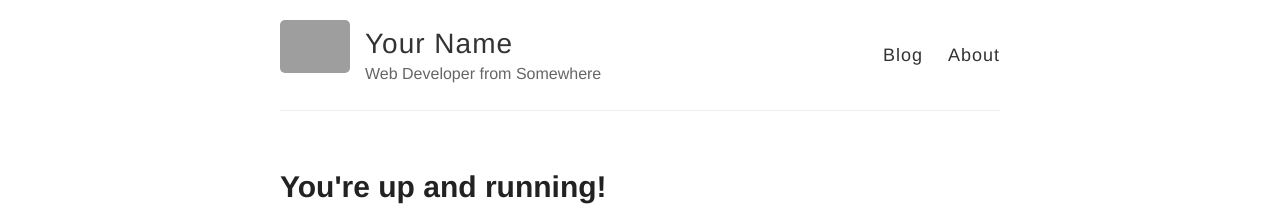
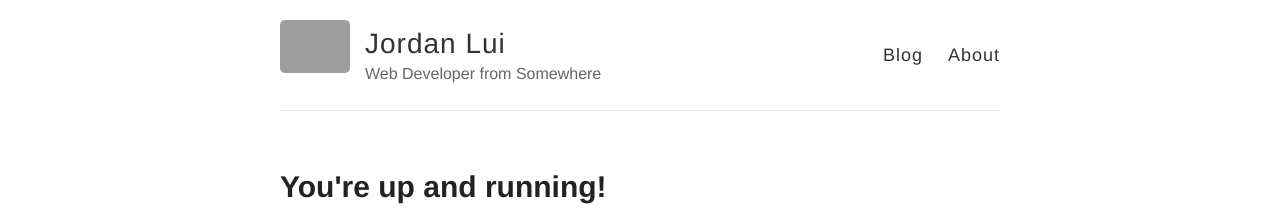
Before and after one commit to jordanlui/jordanlui.github.io, a Jekyll site: the page built from index.html, in a window 1280 px wide. Shown: the top 222 px of the page. Built offline with Jekyll 4.4.1, drawn with Linux system fonts in a browser that asks for light colours; grey boxes are pictures that could not be loaded.

Commit message:
Add my name

```diff
--- a/_config.yml
+++ b/_config.yml
@@ -3,7 +3,7 @@
 #
 
 # Name of your site (displayed in the header)
-name: Your Name
+name: Jordan Lui
 
 # Short bio or description (displayed in the header)
 description: Web Developer from Somewhere
```
